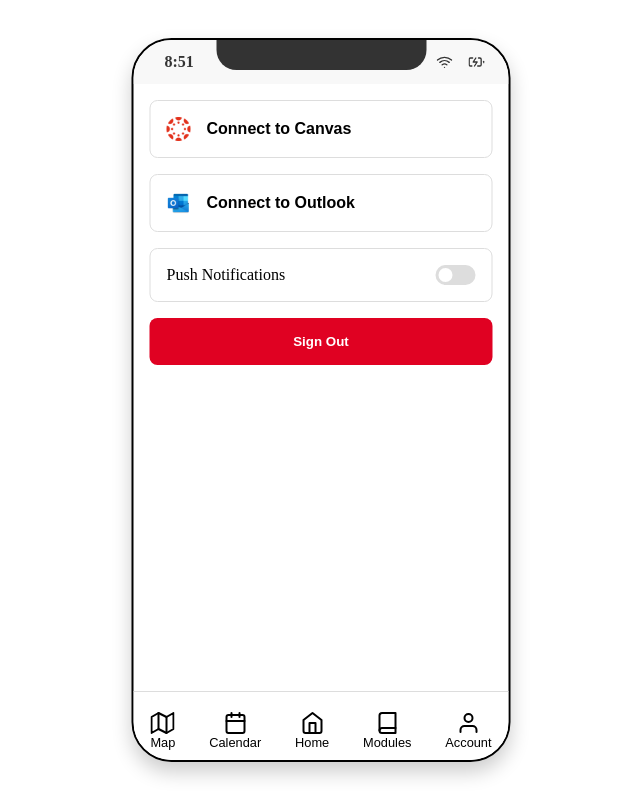
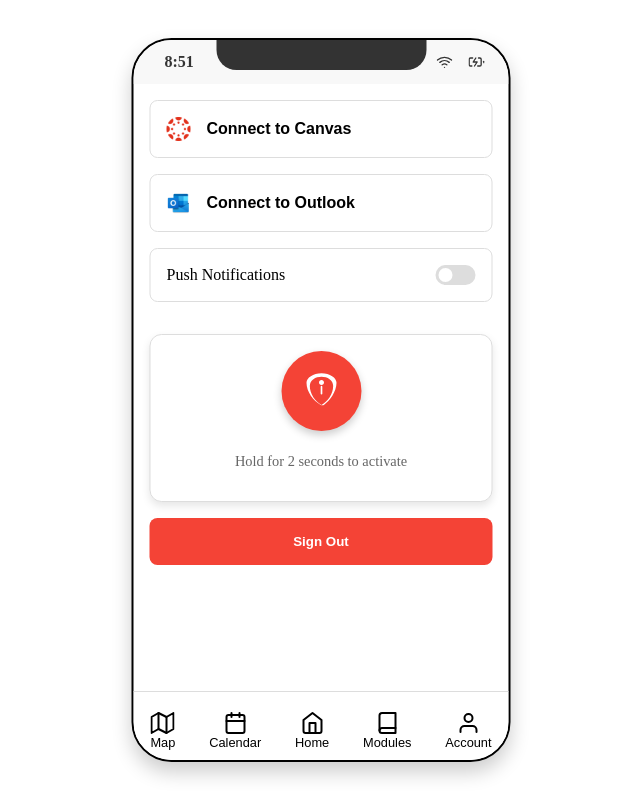
Before and after one commit to OwenAEdwards/Bearcat-Mobile, a Svelte app: page / in a window 1280 px wide. Both pictures are taken after a click on the button "Account". Shown: the whole page, without its empty margins (319-959 px from the left). Built offline with nearby package versions, Linux system fonts and the light colour scheme.

Commit message:
added security button to account

```diff
--- a/src/components/Account.svelte
+++ b/src/components/Account.svelte
@@ -18,6 +18,23 @@
   // Toggle function
   function togglePushNotifications() {
     pushNotifications = !pushNotifications;
+    console.log(`Push Notifications: ${pushNotifications}`);
+  }
+
+  let holdTimeout;
+
+  // Emergency Button Logic
+  function activateEmergency() {
+    alert("Emergency Contact Activated!");
+    // Replace with actual emergency logic
+  }
+
+  function onHoldStart() {
+    holdTimeout = setTimeout(activateEmergency, 2000); // Hold for 2 seconds
+  }
+
+  function onHoldEnd() {
+    clearTimeout(holdTimeout);
   }
 </script>
 
@@ -27,21 +44,21 @@
     flex-direction: column;
     gap: 1rem;
     padding: 1rem;
-    color: var(--uc-black);
+    color: #000;
   }
 
   .settings-button {
     display: flex;
     align-items: center;
     gap: 1rem;
-    background: var(--uc-white);
+    background: #fff;
     border: 1px solid #ddd;
     padding: 1rem;
     border-radius: 8px;
     cursor: pointer;
     font-size: 1rem;
     font-weight: bold;
-    transition: background 0.3s;
+    transition: background 0.3s ease;
   }
 
   .settings-button:hover {
@@ -55,7 +72,7 @@
     padding: 1rem;
     border: 1px solid #ddd;
     border-radius: 8px;
-    background: var(--uc-white);
+    background: #fff;
   }
 
   .toggle {
@@ -65,23 +82,23 @@
     background-color: #ddd;
     border-radius: 10px;
     cursor: pointer;
-    transition: background-color 0.3s;
+    transition: background-color 0.3s ease;
   }
 
   .toggle.active {
-    background-color: var(--uc-red);
+    background-color: #f44336;
   }
 
   .toggle::after {
-    content: '';
+    content: "";
     position: absolute;
     top: 3px;
     left: 3px;
     width: 14px;
     height: 14px;
-    background: var(--uc-white);
+    background: #fff;
     border-radius: 50%;
-    transition: transform 0.3s;
+    transition: transform 0.3s ease;
   }
 
   .toggle.active::after {
@@ -90,8 +107,8 @@
 
   .sign-out-button {
     margin-top: auto;
-    background-color: var(--uc-red);
-    color: var(--uc-white);
+    background-color: #f44336;
+    color: #fff;
     padding: 1rem;
     border: none;
     border-radius: 8px;
@@ -99,16 +116,62 @@
     cursor: pointer;
     text-align: center;
     width: 100%;
+    transition: background-color 0.3s ease;
   }
 
   .sign-out-button:hover {
-    background-color: #b8001b;
+    background-color: #c62828;
   }
 
-  /* Icons */
   .icon {
     width: 24px;
     height: 24px;
+  }
+
+  .emergency-button-container {
+    display: flex;
+    flex-direction: column;
+    align-items: center;
+    gap: 0.5rem;
+    padding: 1rem;
+    border: 1px solid #ddd;
+    border-radius: 12px;
+    background: #fff;
+    box-shadow: 0 4px 8px rgba(0, 0, 0, 0.1);
+    text-align: center;
+    margin-top: 1rem;
+  }
+
+  .emergency-icon-button {
+    background-color: #f44336;
+    color: #fff;
+    border: none;
+    width: 80px;
+    height: 80px;
+    border-radius: 50%;
+    display: flex;
+    align-items: center;
+    justify-content: center;
+    cursor: pointer;
+    box-shadow: 0 4px 8px rgba(0, 0, 0, 0.2);
+    outline: none;
+    transition: transform 0.2s ease, box-shadow 0.2s ease;
+  }
+
+  .emergency-icon-button:hover {
+    transform: scale(1.1);
+    box-shadow: 0 6px 12px rgba(0, 0, 0, 0.3);
+  }
+
+  .emergency-icon svg {
+    width: 40px;
+    height: 40px;
+    fill: #fff;
+  }
+
+  .emergency-info {
+    font-size: 0.9rem;
+    color: #666;
   }
 </style>
 
@@ -134,6 +197,28 @@
     ></div>
   </div>
 
+  <!-- Emergency Button -->
+  <div class="emergency-button-container">
+    <button
+      class="emergency-icon-button"
+      on:mousedown={onHoldStart}
+      on:mouseup={onHoldEnd}
+      on:mouseleave={onHoldEnd}
+      on:touchstart={onHoldStart}
+      on:touchend={onHoldEnd}
+      aria-label="Activate Emergency Contact"
+    >
+      <div class="emergency-icon">
+        <svg xmlns="http://www.w3.org/2000/svg" viewBox="0 0 24 24">
+          <path
+            d="M12 2C7.03 2 3 4.78 3 7.67c0 5.35 4.06 10.85 8.55 13.27a1.9 1.9 0 0 0 1.9 0C16.94 18.52 21 13.02 21 7.67 21 4.78 16.97 2 12 2zm0 19c-3.5-2-7-6.23-7-11.33C5 5.92 8.42 4 12 4s7 1.92 7 5.67c0 5.1-3.5 9.33-7 11.33zM12 6c-.83 0-1.5.67-1.5 1.5S11.17 9 12 9s1.5-.67 1.5-1.5S12.83 6 12 6zm0 3.5c-.28 0-.5.22-.5.5v4.25c0 .28.22.5.5.5s.5-.22.5-.5V10c0-.28-.22-.5-.5-.5z"
+          />
+        </svg>
+      </div>
+    </button>
+    <p class="emergency-info">Hold for 2 seconds to activate</p>
+  </div>
+
   <!-- Sign Out Button -->
   <button class="sign-out-button" on:click={signOut}>
     Sign Out
```
